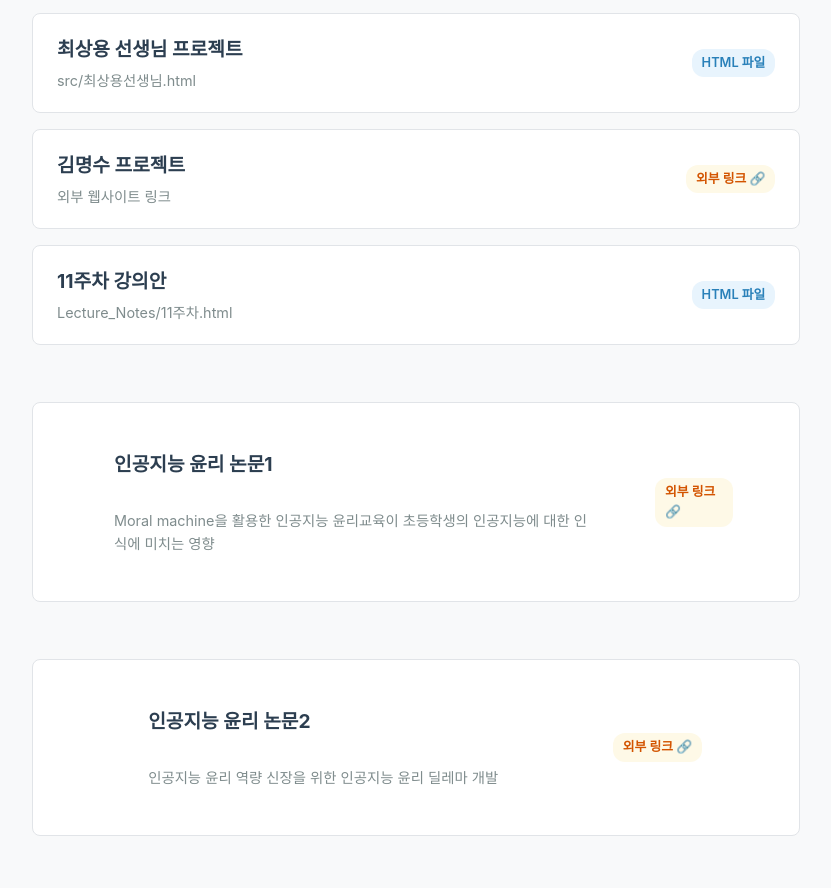
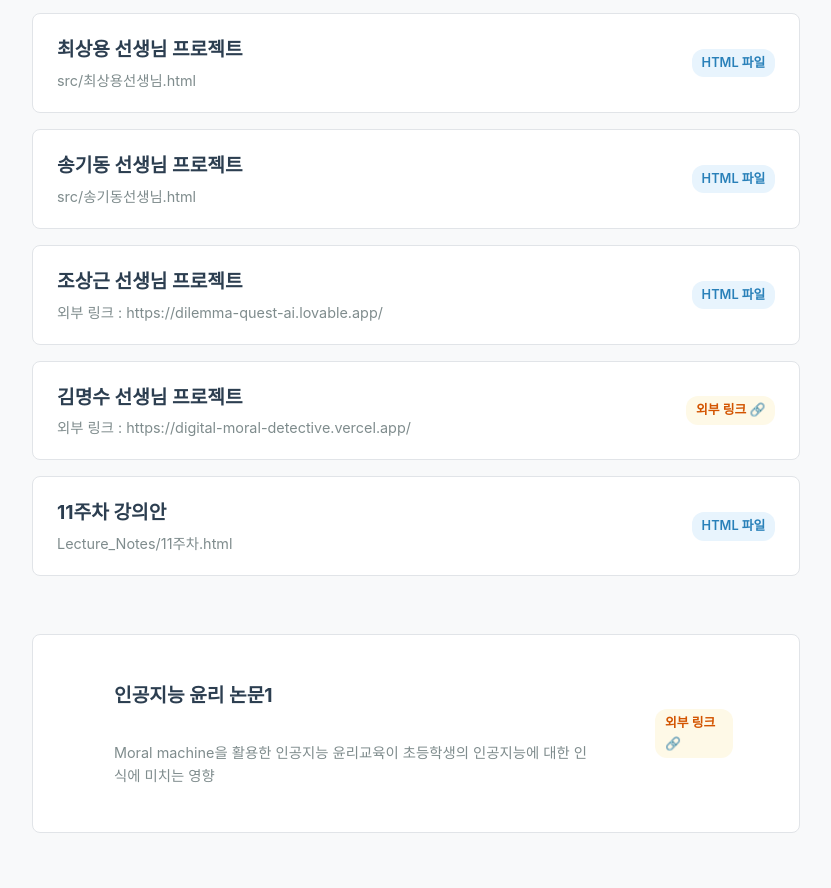
Before and after one commit to GoHakNeung/AI_digital_ethics, a plain HTML site: page index.html in a window 1280 px wide. Shown: the part 1249-2137 px from the top of the page, without its empty margins (224-1055 px from the left). Drawn offline with Linux system fonts and the light colour scheme.

Commit message:
Update index.html

```diff
--- a/index.html
+++ b/index.html
@@ -206,16 +206,36 @@
                 <span class="badge badge-file">HTML 파일</span>
             </a>
 
+            <!-- 11. local src 폴더 파일 연결 -->
+            <a href="src/송기동선생님.html" class="card">
+                <div class="card-info">
+                    <h3>송기동 선생님 프로젝트</h3>
+                    <p>src/송기동선생님.html</p>
+                </div>
+                <span class="badge badge-file">HTML 파일</span>
+            </a>
+
+            <!-- 10. local src 폴더 파일 연결 -->
+            <a href="https://dilemma-quest-ai.lovable.app" class="card">
+                <div class="card-info">
+                    <h3>조상근 선생님 프로젝트</h3>
+                    <p>외부 링크 : https://dilemma-quest-ai.lovable.app/</p>
+                </div>
+                <span class="badge badge-file">HTML 파일</span>
+            </a>
+
+
+
             <!-- 11. 외부 링크 연결 (새 탭에서 열기: target="_blank") -->
             <a href="https://digital-moral-detective.vercel.app/" target="_blank" class="card">
                 <div class="card-info">
-                    <h3>김명수 프로젝트</h3>
-                    <p>외부 웹사이트 링크</p>
+                    <h3>김명수 선생님 프로젝트</h3>
+                    <p>외부 링크 : https://digital-moral-detective.vercel.app/</p>
                 </div>
                 <span class="badge badge-link">외부 링크 🔗</span>
             </a>
 
-            <!-- 11. local src 폴더 파일 연결 -->
+            <!-- 14-0. local src 폴더 파일 연결 -->
             <a href="Lecture_Notes/11주차.html" class="card">
                 <div class="card-info">
                     <h3>11주차 강의안</h3>
```
